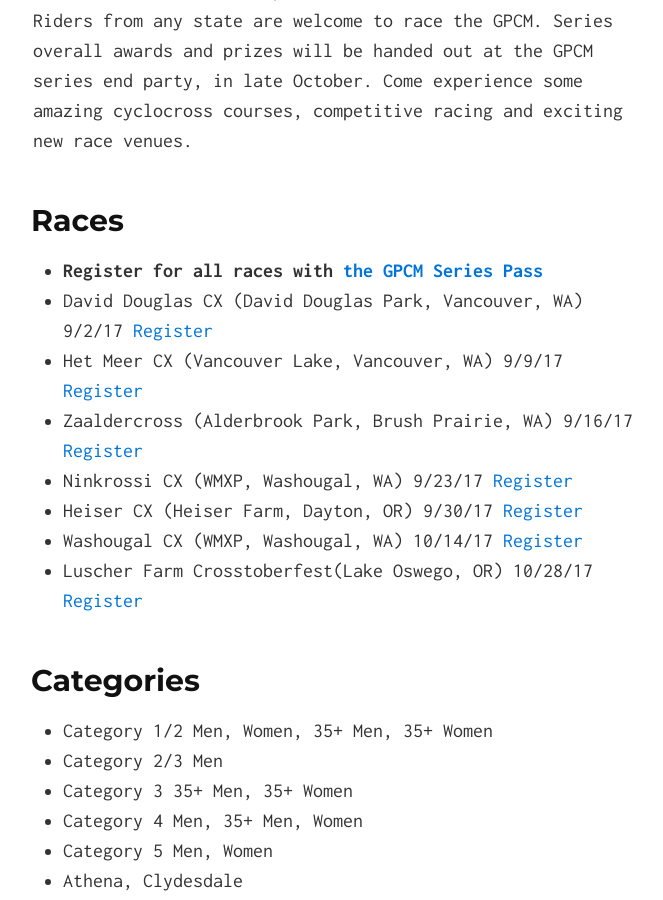
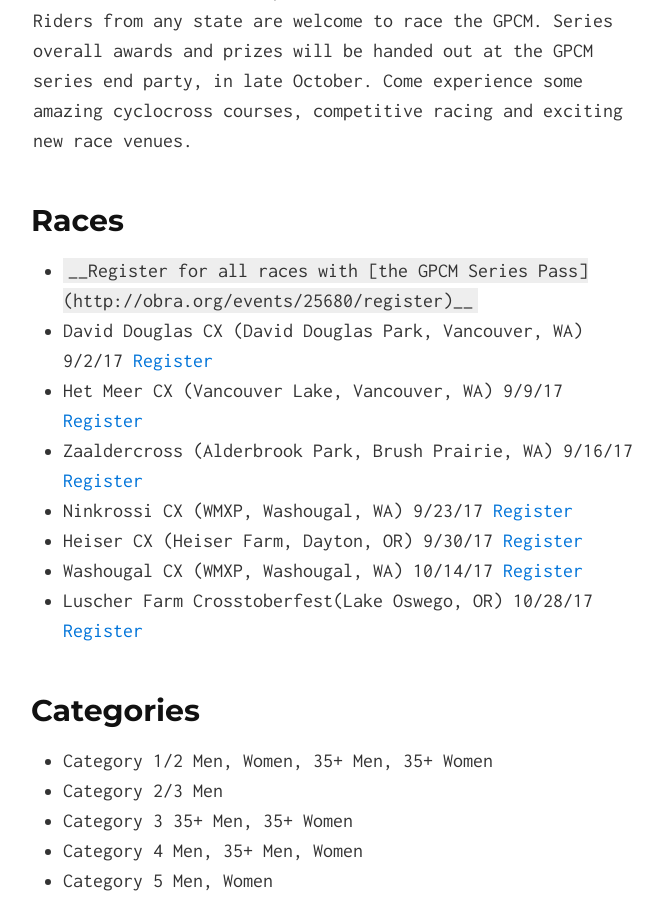
Before and after one commit to mathowie/cyclocross.gp, a Jekyll site: the page built from index.md, in a window 1280 px wide and 900 px high, scrolled down 414 px. Shown: the whole window, without its empty margins (307-970 px from the left). Built offline with Jekyll 4.4.1, drawn with Linux system fonts in a browser that asks for light colours.

Commit message:
added highlighting

```diff
--- a/index.md
+++ b/index.md
@@ -9,7 +9,7 @@
 
 ## Races
 
-* __Register for all races with [the GPCM Series Pass](http://obra.org/events/25680/register)__
+* `__Register for all races with [the GPCM Series Pass](http://obra.org/events/25680/register)__`
 * David Douglas CX (David Douglas Park, Vancouver, WA) 9/2/17 [Register](http://obra.org/events/25678/register)
 * Het Meer CX (Vancouver Lake, Vancouver, WA) 9/9/17 [Register](http://obra.org/events/25679/register)
 * Zaaldercross (Alderbrook Park, Brush Prairie, WA) 9/16/17 [Register](http://obra.org/events/25681/register)
@@ -35,7 +35,7 @@
 
 *Promoter and/or officials reserves the right to change your category.*
 
-### New start times for 2017
+### `New start times for 2017`
 
 For 2017 both the GPCM series and Cross Crusade series are adopting a new schedule, which is as follows. Some race classes have moved up and back an hour, so be sure to double-check before you head out to race!
 
```
